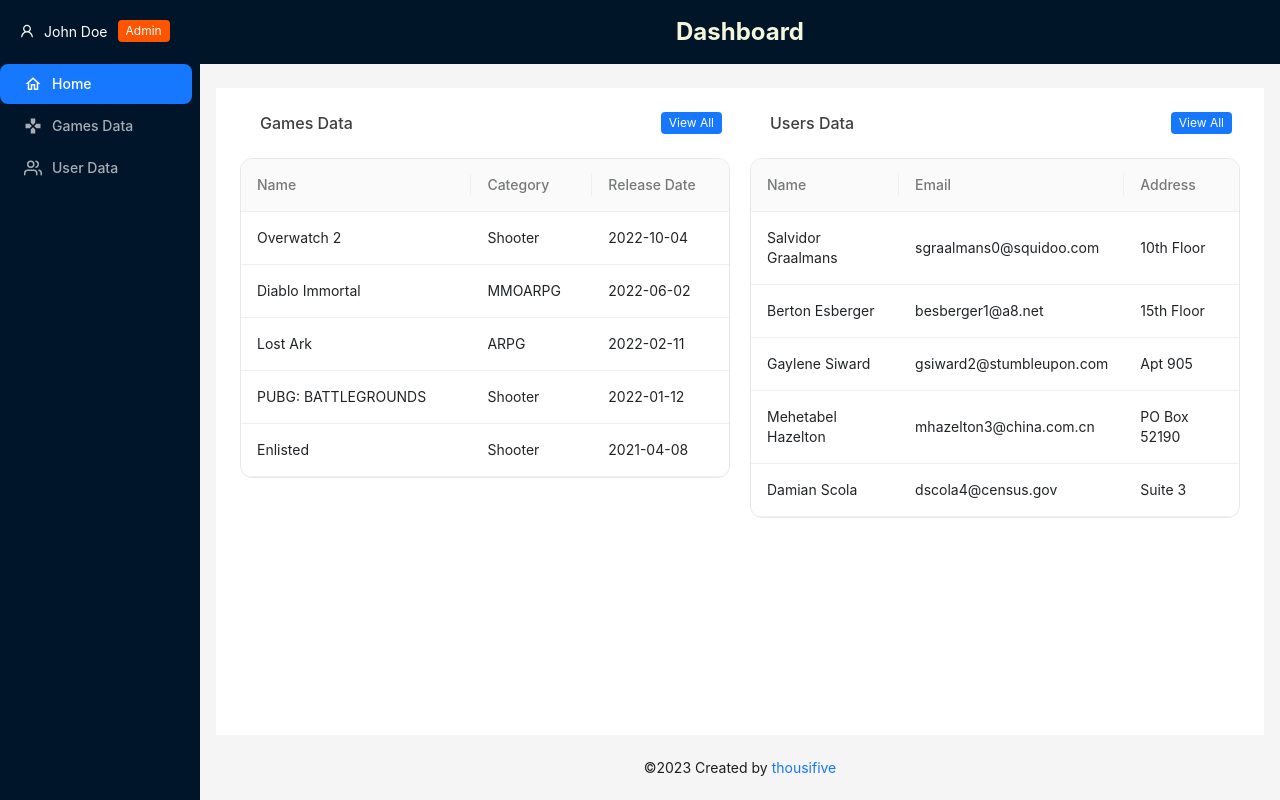
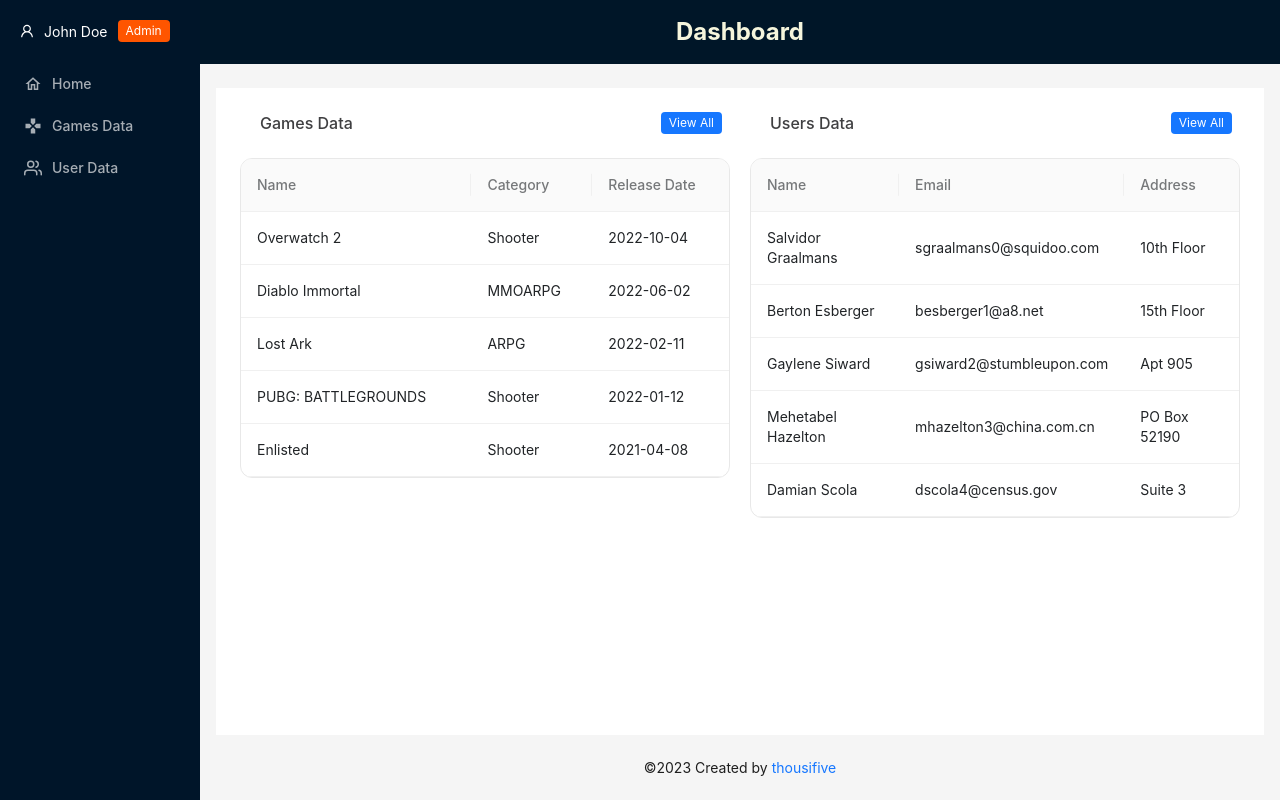
Before and after one commit to thousifive/next-dashboard, a Next.js app: page / in a window 1280 px wide. Built offline with nearby package versions, Linux system fonts and the light colour scheme.

Commit message:
fixing build issue

```diff
--- a/src/pages/_app.js
+++ b/src/pages/_app.js
@@ -7,6 +7,7 @@ import { Layout, Menu, Tag, theme } from 'antd';
 import { userName, sideBarMenuClass, height100 } from '@/styles/main-styles';
 import {MdGames, MdOutlineHome} from 'react-icons/md';
 import {FiUsers} from 'react-icons/fi'
+import { Loader } from 'next/dynamic';
 
 const { Header, Content, Footer, Sider } = Layout;
 
@@ -33,17 +34,20 @@ const sideBarItems = [
 
 const App = ({ Component, pageProps }) => {
   const router = useRouter();
+  if (router?.isFallback) {
+    return <Loader />;
+  }
   const {
     token: { colorBgContainer },
   } = theme.useToken();
 
-  const defaultSelected = useMemo(() => {
+  const defaultSelected = () => {
     const path = router.pathname;
     const ele = sideBarItems.find(
       (ele) =>
         ele.href === path);
     return [(ele ? ele : sideMenuItem[0]).key];
-  }, [router.pathname]);
+  };
 
   return (
     <Layout style={{height: "100vh"}}>
```
